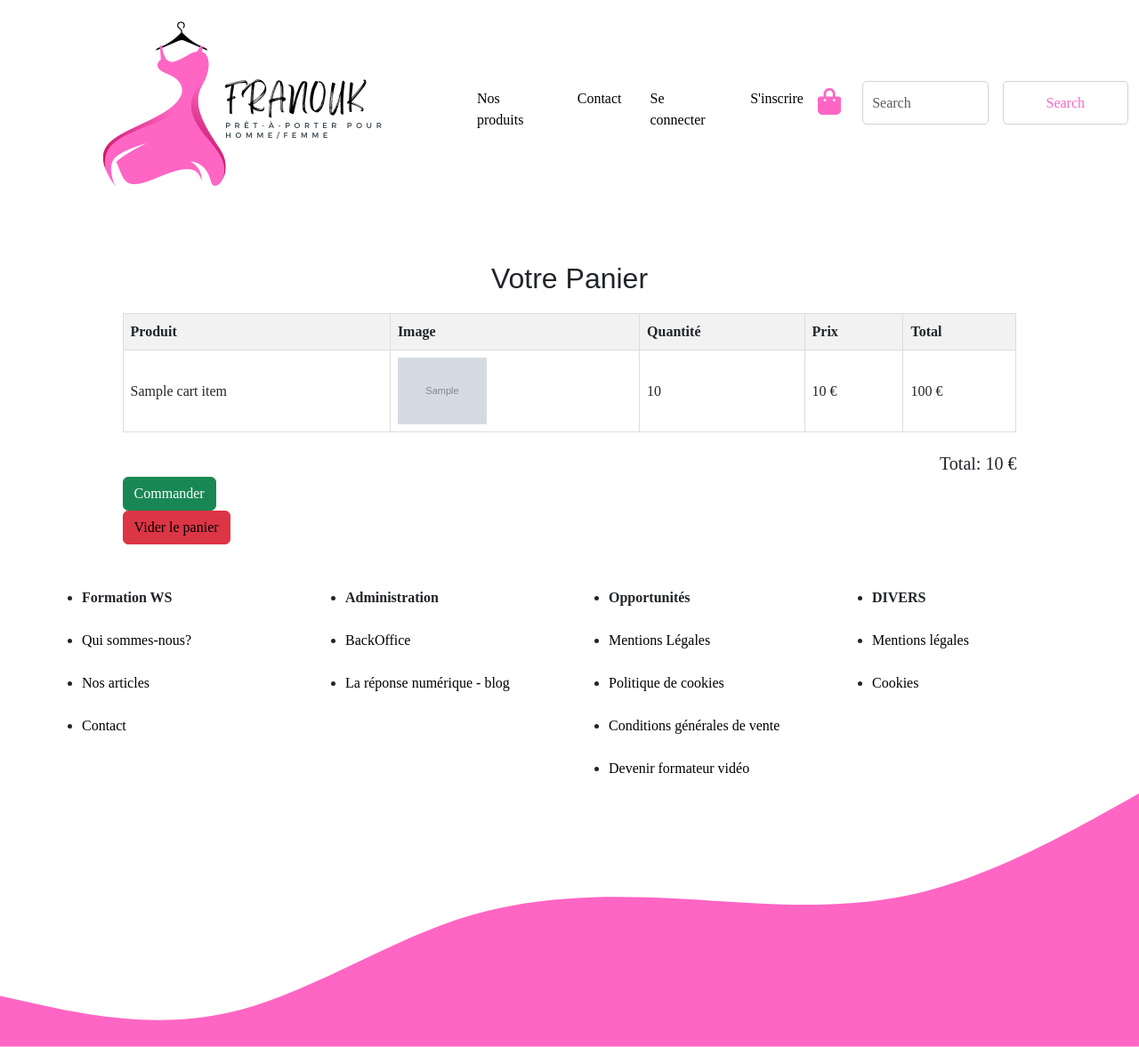
After one commit to Borisdmk/Eshop2024, a Symfony app: template templates/cart/index.html.twig in a window 1280 px wide. The commit adds this page. Shown: the whole page at 89% size. Run offline with Twig, Linux system fonts and the light colour scheme; the template is opened without the code that fills it: most values are stand-ins (such as "Sample title", 1, 10 or a date in 2020); grey boxes marked "Sample" are stand-in pictures; style sheets or scripts are compiled from the project's sources; some libraries are stand-ins or nearby versions.

Commit message:
page contact termine, front-end de la page home et nav

```diff
--- a/assets/styles/app.scss
+++ b/assets/styles/app.scss
@@ -7,6 +7,30 @@
 // Définition des polices de base
 $font-family-base: 'Lora', serif;
 $headings-font-family: 'Montserrat', sans-serif;
+
+
+// NAVIGATION
+
+.nav-link {
+    color: black !important; /* Couleur du texte par défaut */
+    transition: transform 0.3s; /* Transition fluide */
+}
+
+.nav-link:hover {
+    transform: scale(1.1); /* Zoom au survol */
+}
+
+.btn-outline-success {
+    background-color: white; /* Fond blanc */
+    border-color: #ff66c4; /* Bordure rose */
+    color: #ff66c4; /* Texte rose */
+}
+
+.btn-outline-success:hover {
+    background-color: #ff66c4; /* Fond rose au survol */
+    color: white; /* Texte blanc au survol */
+}
+
 
 // Stylisation des liens
 a {
@@ -131,3 +155,32 @@ th {
         }
     }
 }
+
+
+// Formulaire contact
+
+.form-control {
+    border-radius: 5px;
+    padding: 10px;
+    margin-bottom: 15px;
+    border: 1px solid #ced4da;
+    transition: border-color 0.3s ease-in-out, box-shadow 0.3s ease-in-out;
+
+    &:focus {
+        border-color: #80bdff;
+        box-shadow: 0 0 5px rgba(0, 123, 255, 0.5);
+    }
+}
+
+.btn-primary {
+    background-color: #007bff;
+    border: none;
+    padding: 10px 20px;
+    border-radius: 5px;
+    transition: background-color 0.3s ease-in-out, box-shadow 0.3s ease-in-out;
+
+    &:hover {
+        background-color: #0056b3;
+        box-shadow: 0 0 10px rgba(0, 86, 179, 0.5);
+    }
+}
--- /dev/null
+++ b/templates/cart/index.html.twig
@@ -0,0 +1,83 @@
+{# templates/cart/index.html.twig #}
+{% extends 'base.html.twig' %}
+
+{% block title %}Panier{% endblock %}
+
+{% block body %}
+    <style>
+        .cart-container {
+            width: 80%;
+            margin: 0 auto;
+        }
+
+        .cart-container h2 {
+            text-align: center;
+            margin-bottom: 20px;
+        }
+
+        table {
+            width: 100%;
+            border-collapse: collapse;
+        }
+
+        table, th, td {
+            border: 1px solid #ddd;
+        }
+
+        th, td {
+            text-align: left;
+            padding: 8px;
+        }
+
+        th {
+            background-color: #f2f2f2;
+        }
+
+        .cart-total {
+            margin-top: 20px;
+            text-align: right;
+            font-size: 20px;
+        }
+
+        .cart-item-image {
+            width: 100px;
+        }
+    </style>
+
+    <div class="cart-container">
+        <h2>Votre Panier</h2>
+        {% if cartItems is empty %}
+            <p>Votre panier est vide.</p>
+        {% else %}
+            <table>
+                <thead>
+                    <tr>
+                        <th>Produit</th>
+                        <th>Image</th>
+                        <th>Quantité</th>
+                        <th>Prix</th>
+                        <th>Total</th>
+                    </tr>
+                </thead>
+                <tbody>
+                    {% for item in cartItems %}
+                        <tr>
+                            <td>{{ item.title }}</td>
+                            <td><img src="{{ asset('uploads/articles/' ~ item.picture) }}" alt="{{ item.title }}" class="cart-item-image"></td>
+                            <td>{{ item.quantity }}</td>
+                            <td>{{ item.price }} €</td>
+                            <td>{{ item.price * item.quantity }} €</td>
+                        </tr>
+                    {% endfor %}
+                </tbody>
+            </table>
+            <div class="cart-total">
+                Total: <span>{{ cartTotal }} €</span>
+            </div>
+            <form action="{{ path('app_cart_checkout') }}" method="post">
+                <button type="submit" class="btn btn-success">Commander</button>
+            </form>
+            <a href="{{ path('app_cart_delete') }}" class="btn btn-danger">Vider le panier</a>
+        {% endif %}
+    </div>
+{% endblock %}
--- a/templates/footer.html.twig
+++ b/templates/footer.html.twig
@@ -85,8 +85,9 @@
 
     </div>
 
+<svg xmlns="http://www.w3.org/2000/svg" viewbox="0 0 1440 320" class="p-0">
+    <path fill="#ff66c4" fill-opacity="1" d="M0,256L48,266.7C96,277,192,299,288,277.3C384,256,480,192,576,160C672,128,768,128,864,133.3C960,139,1056,149,1152,128C1248,107,1344,53,1392,26.7L1440,0L1440,320L1392,320C1344,320,1248,320,1152,320C1056,320,960,320,864,320C768,320,672,320,576,320C480,320,384,320,288,320C192,320,96,320,48,320L0,320Z"></path>
+</svg>
+</div>
 
-    <svg xmlns="http://www.w3.org/2000/svg" viewbox="0 0 1440 320" class="p-0">
-        <path fill="#130431" fill-opacity="1" d="M0,256L48,266.7C96,277,192,299,288,277.3C384,256,480,192,576,160C672,128,768,128,864,133.3C960,139,1056,149,1152,128C1248,107,1344,53,1392,26.7L1440,0L1440,320L1392,320C1344,320,1248,320,1152,320C1056,320,960,320,864,320C768,320,672,320,576,320C480,320,384,320,288,320C192,320,96,320,48,320L0,320Z"></path>
-    </svg>
-</div>
+{# "#130431" #}
--- a/templates/nav.html.twig
+++ b/templates/nav.html.twig
@@ -16,10 +16,7 @@
           <a class="nav-link active" aria-current="page" href="#products-section">Nos produits</a>
         </li>
         <li class="nav-item me-3">
-          <a class="nav-link active" aria-current="page" href="">Notre panier</a>
-        </li>
-        <li class="nav-item me-3">
-          <a class="nav-link" href="">Contact</a>
+          <a class="nav-link" href="{{path('app_contact')}}">Contact</a>
         </li>
       {% if is_granted('ROLE_USER') %}
         <li class="nav-item">
@@ -35,6 +32,11 @@
       <li class="nav-item">
       <a class="nav-link" href="{{path('app_register')}}">S'inscrire</a>
       </li>
+      <li class="nav-item me-3">
+        <a class="nav-link active" aria-current="page" href="{{ path('app_cart') }}">
+          <svg xmlns="http://www.w3.org/2000/svg" height="30" viewBox="0 0 448 512"><path fill="#ff66c4" d="M160 112c0-35.3 28.7-64 64-64s64 28.7 64 64v48H160V112zm-48 48H48c-26.5 0-48 21.5-48 48V416c0 53 43 96 96 96H352c53 0 96-43 96-96V208c0-26.5-21.5-48-48-48H336V112C336 50.1 285.9 0 224 0S112 50.1 112 112v48zm24 48a24 24 0 1 1 0 48 24 24 0 1 1 0-48zm152 24a24 24 0 1 1 48 0 24 24 0 1 1 -48 0z"/></svg>
+        </a>
+      </li>
 
       {% endif %}
 
@@ -42,7 +44,7 @@
 
         <input class="form-control me-3" type="search" name="search" placeholder="Search" aria-label="Search">
 
-        <button class="btn btn-outline-success" type="submit">
+        <button class="btn btn-outline-success form-control" type="submit">
           Search
         </button>
 
```
Also changed, not shown: src/Controller/CartController.php (added, +117 -0 lines), src/Controller/ContactController.php (+30 -3 lines), src/Form/ContactType.php (added, +39 -0 lines), templates/contact/index.html.twig (+28 -14 lines).
